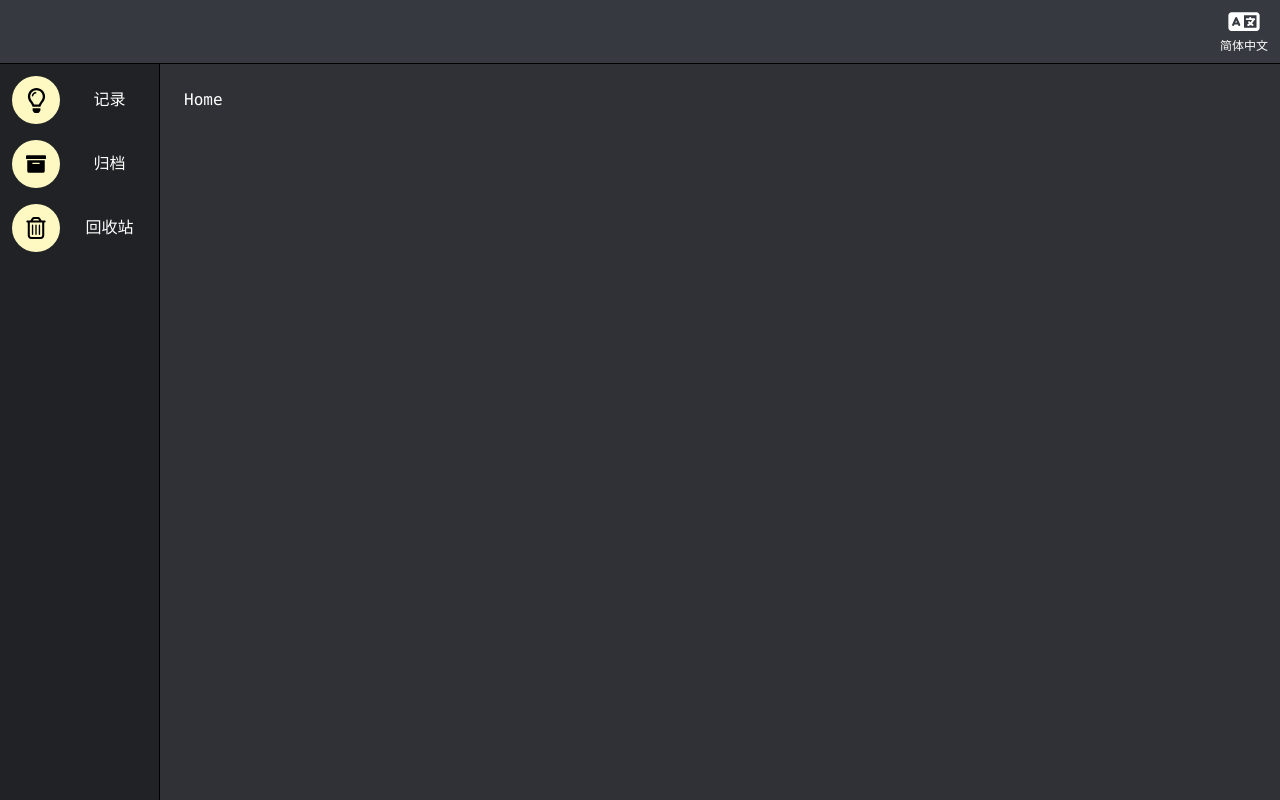
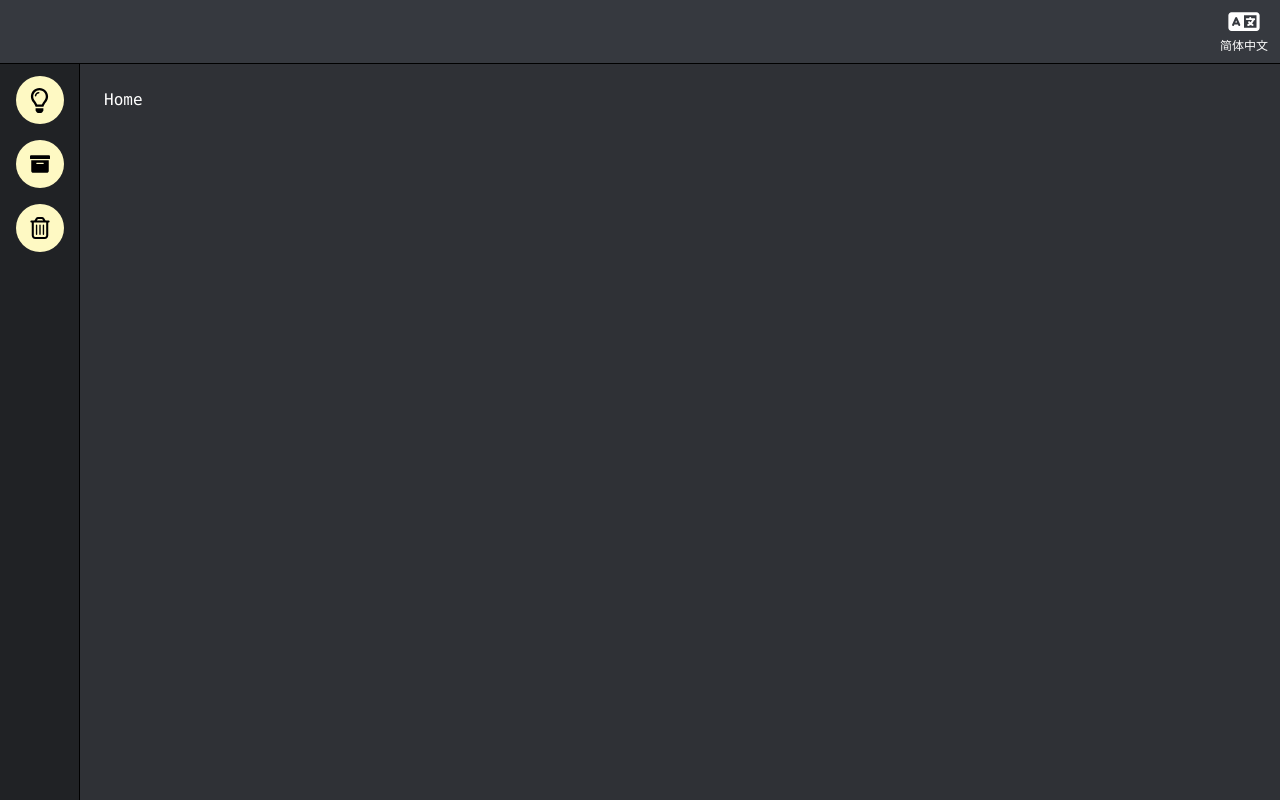
Before and after one commit to taskward/taskward-v1-website, a React (Vite) app: page / in a window 1280 px wide. Built offline with nearby package versions, Linux system fonts and the light colour scheme.

Commit message:
Update initial state.

```diff
--- a/src/components/Sidebar/index.tsx
+++ b/src/components/Sidebar/index.tsx
@@ -7,7 +7,7 @@ import { useTranslation } from "react-i18next";
 export default function Sidebar(): JSX.Element {
   const { t } = useTranslation();
 
-  const [sidebarMode, setSidebarMode] = useState<"thin" | "fat">("fat");
+  const [sidebarMode, setSidebarMode] = useState<"thin" | "fat">("thin");
 
   return (
     <div
```
